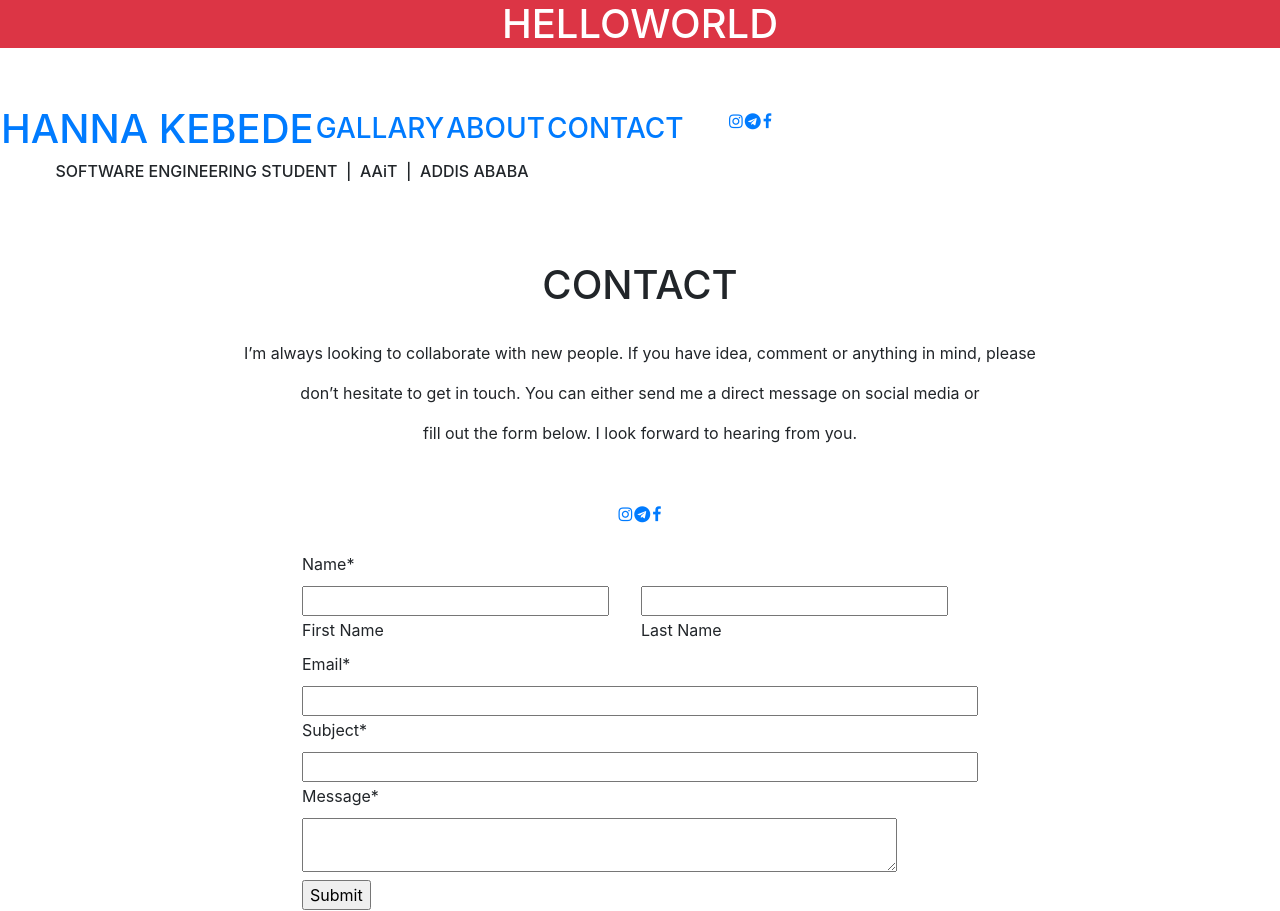
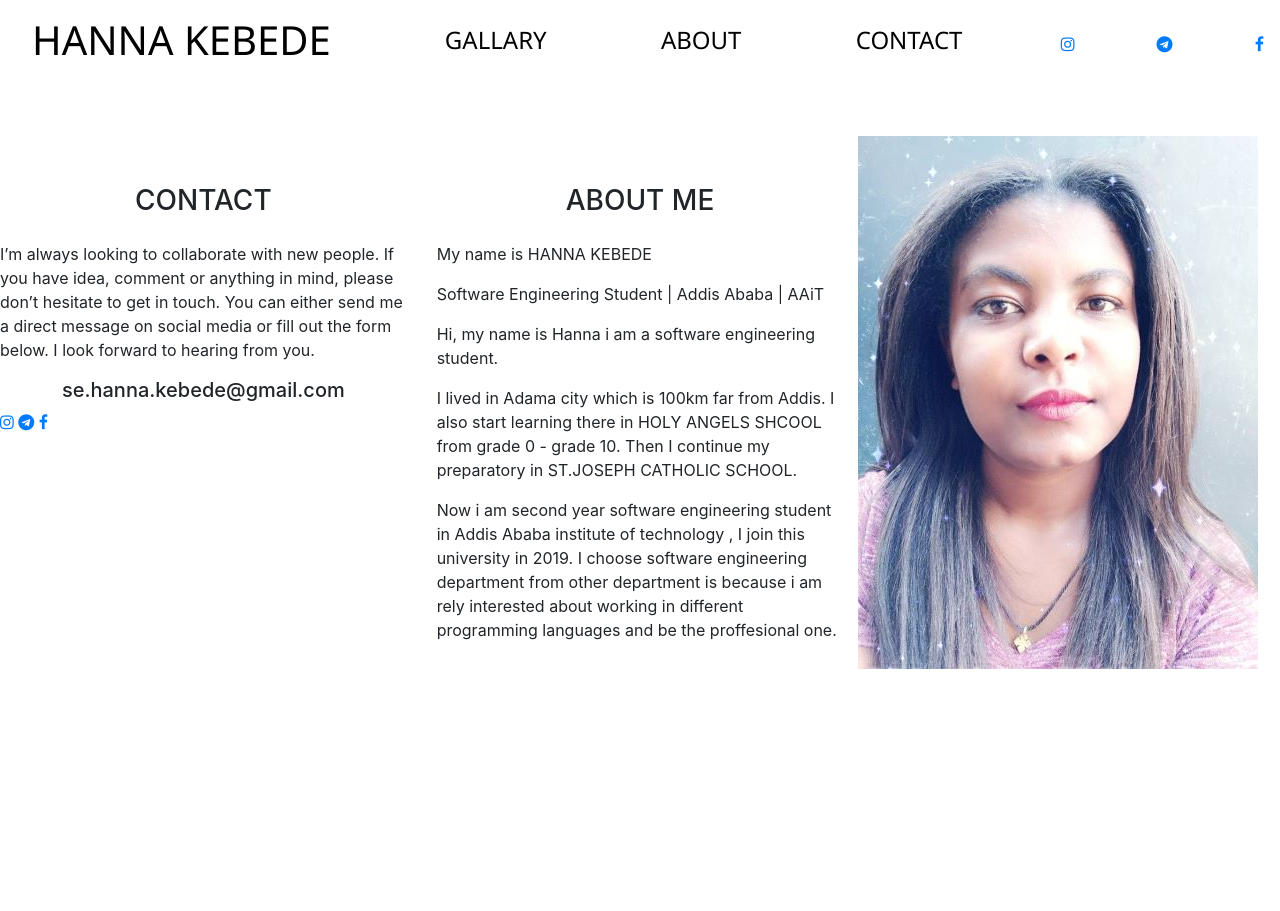
Before and after one commit to hanna6550/PersonalWebsite, a plain HTML site: page contact.html in a window 1280 px wide. After the commit the page ends 800 px from the top, so only its background shows below. Drawn offline with nearby package versions, Linux system fonts and the light colour scheme.

Commit message:
working on contact page

```diff
--- /dev/null
+++ b/asset/CSS/contact.css
@@ -0,0 +1,14 @@
+@media (max-width: 1199.98px){
+
+}
+@media (max-width: 767.98px){
+
+}
+
+
+
+.nav-link{
+    color: black!important;
+    text-decoration: none;
+    font-family: 'Segoe UI', Tahoma, Geneva, Verdana, sans-serif;
+}
--- a/asset/CSS/index.css
+++ b/asset/CSS/index.css
@@ -8,7 +8,7 @@
     font-size: 1.15rem;
     font-weight: 600;
     letter-spacing: .1rem;
-    box-shadow: 0 .5rem .5rem rgba(0, 0, .1);
+    /* box-shadow: 0 .5rem .5rem rgba(0, 0, .1); */
 
 }
 
@@ -22,3 +22,8 @@
 .nav-link:hover{
     color: #000c4e!important;
 }
+
+img{
+    height: 675px;
+
+}
--- a/contact.html
+++ b/contact.html
@@ -12,19 +12,67 @@
 
     <title>Personal Web</title>
     <link rel="icon" href="asset/image/icon1.jpg">
+    <link rel="stylesheet" href="asset/CSS/contact.css">
     <link rel="stylesheet" href="https://stackpath.bootstrapcdn.com/font-awesome/4.7.0/css/font-awesome.min.css">
 </head>
-<body link="black" vlink="black" alink="black">
-    <h1 class="text-uppercase bg-danger text-center text-white">helloworld</h1>
-    <table cellspacing="40">
-        <td>&nbsp;&nbsp;&nbsp;&nbsp;&nbsp;&nbsp;<a href="index.html" ><h1>HANNA KEBEDE</h1></a></td>
-        <td>&nbsp;&nbsp;&nbsp;&nbsp;&nbsp;&nbsp;<a href="gallary.html"><h3>GALLARY</h3></a></td> &nbsp;&nbsp;&nbsp;&nbsp;&nbsp;&nbsp;&nbsp;&nbsp;
-        <td>&nbsp;&nbsp;&nbsp;&nbsp;&nbsp;&nbsp;<a href="about.html"><h3 >ABOUT</h3></a></td>
-        <td>&nbsp;&nbsp;&nbsp;&nbsp;&nbsp;&nbsp;&nbsp;&nbsp;&nbsp;&nbsp;&nbsp;&nbsp;&nbsp;&nbsp;&nbsp;&nbsp;&nbsp;&nbsp;&nbsp;&nbsp;&nbsp;&nbsp;&nbsp;&nbsp;&nbsp;&nbsp;&nbsp;&nbsp;&nbsp;&nbsp;&nbsp;&nbsp;&nbsp;&nbsp;&nbsp;&nbsp;&nbsp;&nbsp;&nbsp;&nbsp;<a href="contact.html"><h3 >CONTACT</h3></a></td>
-        <td> <a href="https://www.instagram.com/hannaaazzu/"><i class="fa fa-instagram" aria-hidden="true" ></i></a>
-        <td> <a href="https://t.me/Hannaazzz"><i class="fa fa-telegram" aria-hidden="true" ></i></a></td>
-        <td> <a href="https://www.facebook.com/"><i class="fa fa-facebook" aria-hidden="true" ></i></a></td>
-   </table>
+<body >
+
+    <div class="navbar nav-link">
+        <a href="index.html" ><h1 class="nav-link" class="home">HANNA KEBEDE</h1></a>
+        <a href="gallary.html"><h4 class="nav-link">GALLARY</h4></a>
+        <a href="about.html"><h4 class="nav-link">ABOUT</h4></a>
+        <a href="contact.html"><h4 class="nav-link">CONTACT</h4></a>
+        <a href="https://www.instagram.com/hannaaazzu/"><i class="fa fa-instagram" aria-hidden="true" ></i></a>
+        <a href="https://t.me/Hannaazzz"><i class="fa fa-telegram" aria-hidden="true" ></i></a></td>
+        <a href="https://www.facebook.com/"><i class="fa fa-facebook" aria-hidden="true" ></i></a></td>
+    </div>
+
+    <div >
+        <div class="row my-5">
+
+            <div class="col-md-4 my-4">
+               <h3 class="my-4 text-uppercase text-center">contact </h3>
+               <p>I’m always looking to collaborate with new people. If you have idea, comment or anything in mind, please
+                don’t hesitate to get in touch. You can either send me a direct message on social media or
+                fill out the form below.  I look forward to hearing from you.
+               </p>
+               <h5 class="text-center">se.hanna.kebede@gmail.com</h5>
+            <div>
+                <a href="https://www.instagram.com/hannaaazzu/"><i class="fa fa-instagram" aria-hidden="true" ></i></a>
+                <a href="https://t.me/Hannaazzz"><i class="fa fa-telegram" aria-hidden="true" ></i></a></td>
+                <a href="https://www.facebook.com/"><i class="fa fa-facebook" aria-hidden="true" ></i></a></td>
+            </div>
+
+            </div>
+
+
+            <div class="col-md-4 my-4">
+                <h3 class="my-4 text-uppercase text-center">About me </h3>
+                <p> My name is HANNA KEBEDE  </p>
+                <p>Software Engineering Student | Addis Ababa | AAiT</p>
+                <p>Hi, my name is Hanna i am a software engineering student.</p>
+                <p>I lived in Adama city which is 100km far from Addis. I also start learning there in HOLY ANGELS SHCOOL from grade 0 - grade 10. Then I continue my preparatory in ST.JOSEPH CATHOLIC SCHOOL. </p>
+                <p>Now i am second year software engineering student in Addis Ababa institute of technology , I join this university in 2019.
+                    I choose software engineering department from other department is because i am rely interested about working in different programming languages and be the proffesional one. </p>
+
+             </div>
+
+             <div>
+                 <img src="asset/image/imgmee.jpg" alt="" class="w-100">
+             </div>
+        </div>
+    </div>
+
+
+
+
+
+
+
+
+
+    <!-- <div class="container my-5"></div> -->
+        <!-- </table>
    <h6> &nbsp;&nbsp;&nbsp;&nbsp;&nbsp;&nbsp;&nbsp;&nbsp;&nbsp;&nbsp;&nbsp;&nbsp; SOFTWARE ENGINEERING STUDENT &nbsp;|&nbsp; AAiT &nbsp;|&nbsp;  ADDIS ABABA</h6>
    <br><br><br>
 
@@ -44,48 +92,8 @@
             </tr>
         </ul>
     </div>
-    </table>
-    <table cellspacing="20" align="center">
-    <form method="POST" action="mailto:se.hanna.kebede@gmail.com" enctype="UTF-8">
-        <tr>
-            <td colspan="2"><label for="name" required>Name* </label></td>
-        </tr>
+    </table>     -->
 
-        <tr>
-           <td><input type="text" name="fname" id="fn" size="25px" required></td>
-           <td><input type="text" name="lname" id="ln" size="25px" required><br></td>
-       </tr>
-       <tr>
-            <td><label for="fname">First Name</label></td>
-            <td><label for="lname">Last Name</label><br></td>
-
-        </tr>
-        <tr>
-            <td colspan="2" width="100%"><label for="email">Email*</label><br></td>
-        </tr>
-        <tr>
-            <td colspan="2"><input type="email" name="email" id="eml" size="61px" required><br></td>
-        </tr>
-        <tr>
-            <td colspan="2"><label for="sub">Subject*</label></td>
-        </tr>
-        <tr>
-            <td colspan="2"><input type="text" name="sub" id="sub" size="61px" required><br></td>
-        </tr>
-        <tr>
-            <td colspan="2"><label for="message">Message*</label></td>
-        </tr>
-        <tr>
-            <!-- <textarea name="" id="" cols="30" rows="10"></textarea> -->
-            <td colspan="2"><textarea name="message" id="mesg" cols="56" required></textarea> </td>
-        </tr>
-        <br>
-        <tr>
-           <td><input type="submit" value="Submit" ></td>
-        </tr>
-
-    </form>
-    </table>
 
     <!-- Optional JavaScript -->
     <!-- jQuery first, then Popper.js, then Bootstrap JS -->
```
Also changed, not shown: index.html (+3 -2 lines), asset/image/img.jpg, asset/image/imgContact.jpg (added), asset/image/imgmee.jpg (added).
